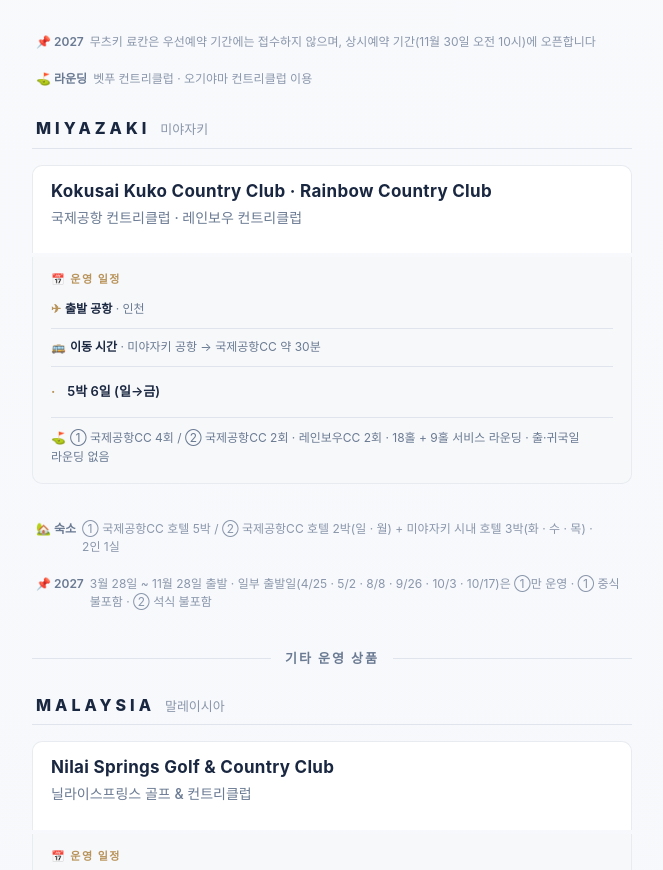
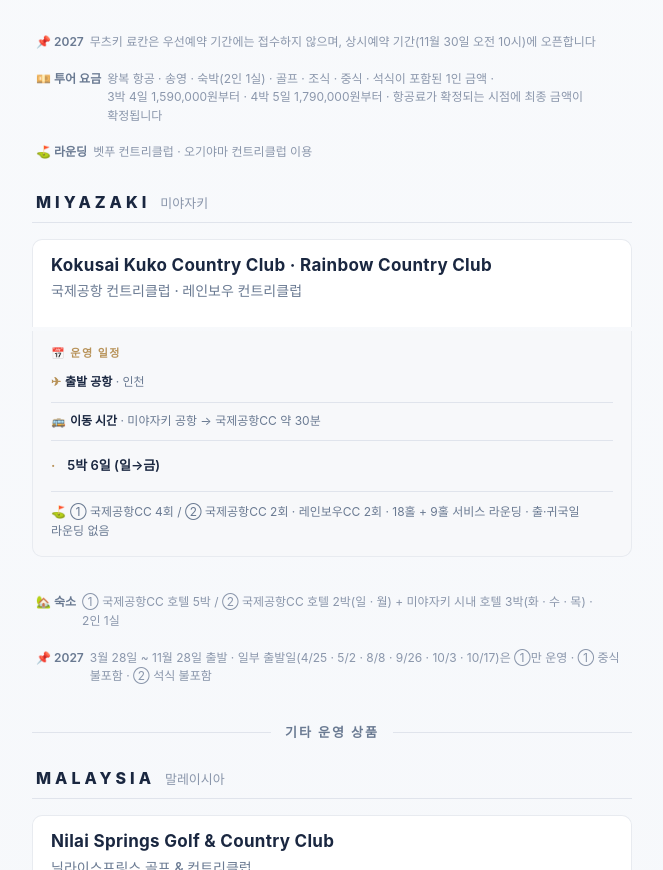
Before and after one commit to MERITTOUR/merittour.github.io, a plain HTML site: page about/index.html in a window 1280 px wide. Shown: the part 9572-10442 px from the top of the page, without its empty margins (308-971 px from the left). Drawn offline with Linux system fonts and the light colour scheme.

Commit message:
/about/: 무츠키 료칸 카드에 투어 요금 줄 추가 (#325)
- 📌 2027 줄 아래 「💴 투어 요금」 — 왕복 항공 · 송영 · 숙박 · 골프 · 조·중·석식 포함 1인 금액 · 3박 4일 1,590,000원부터 · 4박 5일 1,790,000원부터 · 항공료 확정 시점에 최종 금액 확정
- 안내줄 안 금액이 줄에서 갈리지 않게 .region-note-small .nw nowrap
- fresh.json /about/ 2026-11-28 · CLAUDE.md 메모


Claude-Session: https://claude.ai/code/session_01CsrANVbS6dHXTrrsVQfJ1f

Co-authored-by: Claude <noreply@anthropic.com>

```diff
--- a/about/index.html
+++ b/about/index.html
@@ -598,7 +598,7 @@
     font-weight: 700;
     margin-right: 4px;
   }
-  .tour-airport .nw { white-space: nowrap; }
+  .tour-airport .nw, .region-note-small .nw { white-space: nowrap; }
   .tour-airport {
     margin-bottom: 8px;
     padding-bottom: 10px;
@@ -2073,6 +2073,10 @@
         <span>무츠키 료칸은 우선예약 기간에는 접수하지 않으며, 상시예약 기간(11월 30일 오전 10시)에 오픈합니다</span>
       </div>
       <div class="region-note-small">
+        <span class="rn-label">💴 투어 요금</span>
+        <span>왕복 항공 · 송영 · 숙박(2인 1실) · 골프 · 조식 · 중식 · 석식이 포함된 1인 금액 · <span class="nw">3박 4일 1,590,000원부터</span> · <span class="nw">4박 5일 1,790,000원부터</span> · 항공료가 확정되는 시점에 최종 금액이 확정됩니다</span>
+      </div>
+      <div class="region-note-small">
         <span class="rn-label">⛳ 라운딩</span>
         <span>벳푸 컨트리클럽 · 오기야마 컨트리클럽 이용</span>
       </div>
--- a/assets/fresh.json
+++ b/assets/fresh.json
@@ -2,7 +2,7 @@
   "_": "열어 둔 탭에 「새 안내문이 올라왔습니다」 띠를 띄우는 기준. 손님이 다시 읽어야 하는 변경(요금·날짜·조건·일정)일 때만 그 페이지의 값을 올린다(날짜 · 같은 날 두 번째면 뒤에 b). 오탈자·문구 다듬기·혜택 한 줄 삭제 같은 조용한 수정은 값을 그대로 둔다. 여기 없는 페이지는 띠가 뜨지 않는다.",
   "/2027/": "2026-11-27b",
   "/2027/booking/": "2026-11-16",
-  "/about/": "2026-11-27",
+  "/about/": "2026-11-28",
   "/about/docs/": "2026-09-17",
   "/guide/": "2026-09-17",
   "/guide/yamanami/": "2026-09-17",
```
Also changed, not shown: 1 other file.
